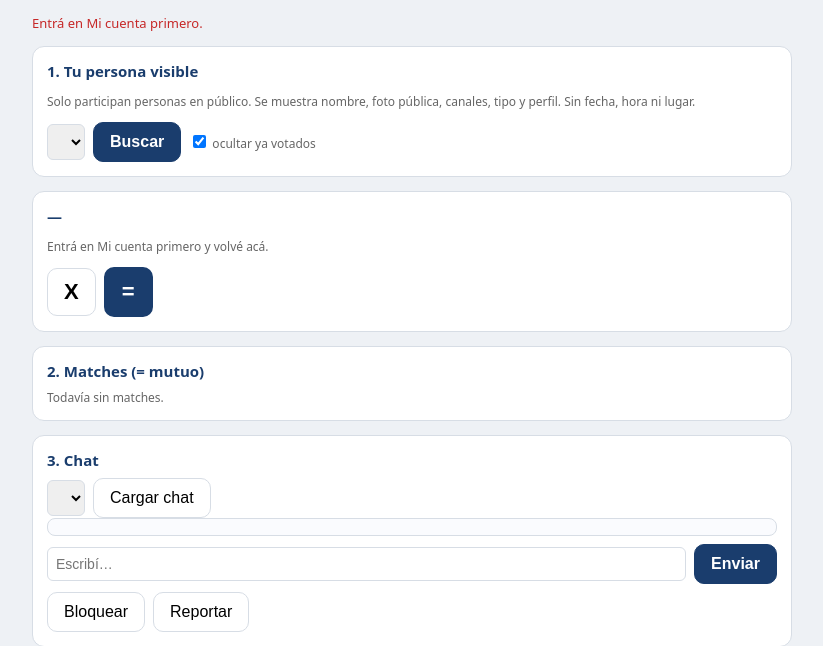
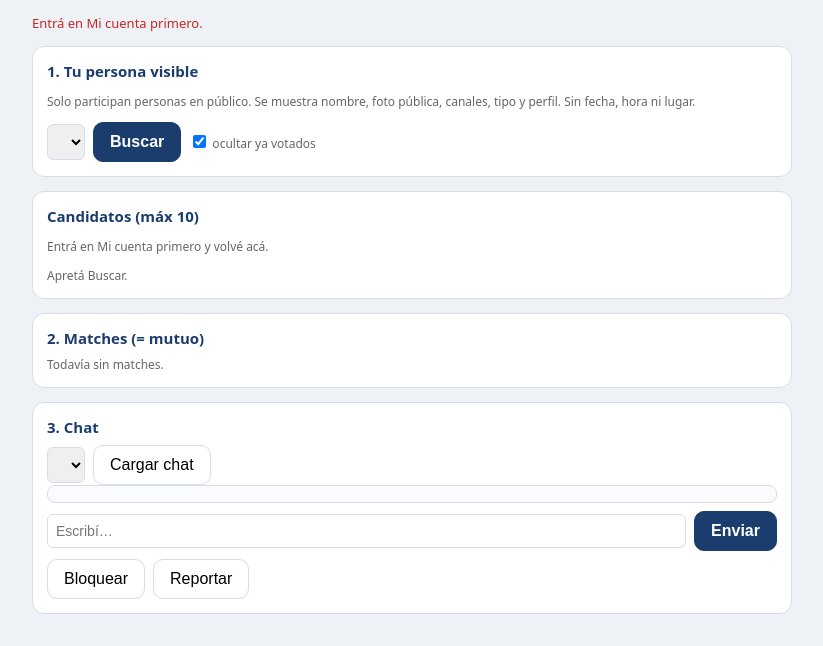
Before and after one commit to DouglasAdvaita/aurahumana, a Flask app: page /buscar in a window 1280 px wide. Shown: the part 43-689 px from the top of the page, without its empty margins (228-1051 px from the left). Run offline with Flask 3, Linux system fonts and the light colour scheme; lists and menus that the app fills with data are empty; some libraries are stand-ins or nearby versions.

Commit message:
mas de busqueda

```diff
--- a/templates/buscar.html
+++ b/templates/buscar.html
@@ -10,6 +10,12 @@ main{padding:14px;max-width:760px;margin:0 auto;display:grid;gap:14px}
 .card{background:#fff;border:1px solid var(--borde);border-radius:12px;padding:14px}
 h3{margin:0 0 8px;color:var(--azul);font-size:15px}
 .mini{color:#666;font-size:12px}
+.mini2{font-size:11px;color:#666;border:1px solid var(--borde);border-radius:8px;padding:2px 8px;background:#fff;cursor:pointer}
+.mini2.igual{font-weight:800;border-width:2px}
+#lista{display:grid;gap:10px}
+.item{border:1px solid var(--borde);border-radius:10px;padding:10px;background:#fafbfe}
+.item .top{display:flex;gap:6px;align-items:center;margin-bottom:6px}
+.item img{width:100%;max-width:220px;max-height:140px;object-fit:contain;border-radius:8px;background:#f3f5f8;display:block;margin:6px auto}
 .row{display:flex;gap:8px;flex-wrap:wrap;align-items:center}
 select,input,textarea{padding:8px;border:1px solid var(--borde);border-radius:6px;font-size:14px;max-width:100%}
 button{padding:10px 16px;border:1px solid var(--borde);background:#fff;border-radius:10px;cursor:pointer;font-size:16px}
@@ -32,12 +38,9 @@ button.equis{font-size:22px;font-weight:800}
 <p class="mini">Solo participan personas en público. Se muestra nombre, foto pública, canales, tipo y perfil. Sin fecha, hora ni lugar.</p>
 <div class="row"><select id="base"></select><button class="prim" id="btn-ver">Buscar</button>
 <label class="mini"><input type="checkbox" id="solo-nuevos" checked> ocultar ya votados</label></div></div>
-<div class="card"><h3 id="nombre">—</h3>
-<img id="foto" alt="" referrerpolicy="no-referrer"><p class="mini" id="detalle">Cargando tu sesión…</p>
-<div id="canales"></div>
-<div class="row" style="margin-top:10px">
-<button class="equis" id="btn-x" title="Ocultar">X</button>
-<button class="igual prim" id="btn-igual" title="Me gusta">=</button></div></div>
+<div class="card"><h3>Candidatos (máx 10)</h3>
+<p class="mini" id="detalle">Cargando tu sesión…</p>
+<div id="lista"><span class="mini">Apretá Buscar.</span></div></div>
 <div class="card"><h3>2. Matches (= mutuo)</h3><div id="matches" class="mini">Todavía sin matches.</div></div>
 <div class="card"><h3>3. Chat</h3>
 <div class="row"><select id="chat-con"></select><button id="btn-chat">Cargar chat</button></div>
@@ -47,7 +50,7 @@ button.equis{font-size:22px;font-weight:800}
 </main>
 <script>
 const $=id=>document.getElementById(id);
-let cola=[],actual=null;
+let cola=[];
 function msg(t,c){const m=$('msg');m.className=c||'';m.textContent=t||'';}
 function esc(s){return String(s==null?'':s).replace(/[&<>"]/g,c=>({'&':'&amp;','<':'&lt;','>':'&gt;','"':'&quot;'}[c]));}
 async function api(u,o){const r=await fetch(u,o||{});let j={};try{j=await r.json();}catch(e){}return{ok:r.ok,j};}
@@ -64,23 +67,29 @@ async function buscar(){
  msg('Buscando…');
  const r=await api('/api/buscar/candidatos?base='+encodeURIComponent(b)+'&solo_nuevos='+($('solo-nuevos').checked?'1':'0'));
  if(!r.ok){msg((r.j||{}).error||'Error','err');return;}
- cola=r.j.candidatos||[]; msg(cola.length?('Encontrados: '+cola.length):'Sin candidatos nuevos. Probá destildar el filtro.');
- siguiente();
+ cola=(r.j.candidatos||[]).slice(0,10); msg(cola.length?('Mostrando '+cola.length):'Sin candidatos nuevos. Probá destildar el filtro.');
+ pintar();
 }
-function siguiente(){
- actual=cola.shift()||null;
- if(!actual){$('nombre').textContent='—';$('detalle').textContent='No hay más por ahora.';$('canales').innerHTML='';$('foto').style.display='none';return;}
- $('nombre').textContent=actual.nombre;
- $('detalle').textContent=(actual.comunes||0)+' canales en común'+(actual.tipo_match?' · mismo tipo':'')+(actual.perfil_match?' · mismo perfil':'');
- $('canales').innerHTML=(actual.canales||[]).map(c=>'<span class="pill">'+esc(c)+'</span>').join('')+'<div class="mini">'+esc(actual.tipo||'')+' '+esc(actual.perfil||'')+'</div>';
- if(actual.foto){$('foto').src=actual.foto;$('foto').style.display='block';}else{$('foto').style.display='none';}
+function pintar(){
+ const box=$('lista');
+ if(!cola.length){box.innerHTML='<span class="mini">No hay más por ahora.</span>';return;}
+ box.innerHTML=cola.map((c,i)=>'<div class="item"><div class="top"><b>'+esc(c.nombre)+'</b>'
+  +'<span style="margin-left:auto"></span>'
+  +'<button class="mini2" data-x="'+i+'" title="Ocultar">X</button>'
+  +'<button class="mini2 igual" data-eq="'+i+'" title="Me gusta">=</button></div>'
+  +'<div class="mini">'+esc(c.comunes||0)+' en común'+(c.tipo_match?' · mismo tipo':'')+(c.perfil_match?' · mismo perfil':'')+' · '+esc(c.tipo||'')+' '+esc(c.perfil||'')+'</div>'
+  +(c.foto?'<img src="'+esc(c.foto)+'" alt="" referrerpolicy="no-referrer" loading="lazy">':'')
+  +'<div>'+(c.canales||[]).map(x=>'<span class="pill">'+esc(x)+'</span>').join('')+'</div></div>').join('');
+ box.querySelectorAll('[data-eq]').forEach(b=>{b.onclick=()=>votar(cola[+b.dataset.eq],'=');});
+ box.querySelectorAll('[data-x]').forEach(b=>{b.onclick=()=>votar(cola[+b.dataset.x],'X');});
 }
-async function votar(v){
- if(!actual)return;
- const r=await api('/api/buscar/votar',{method:'POST',headers:{'Content-Type':'application/json'},body:JSON.stringify({a_cuenta:actual.cuenta_id,a_nombre:actual.nombre,valor:v,de_nombre:$('base').value})});
+async function votar(cand,v){
+ if(!cand)return;
+ const r=await api('/api/buscar/votar',{method:'POST',headers:{'Content-Type':'application/json'},body:JSON.stringify({a_cuenta:cand.cuenta_id,a_nombre:cand.nombre,valor:v,de_nombre:$('base').value})});
  if(!r.ok){msg((r.j||{}).error||'Error','err');return;}
- if(r.j.match)msg('¡Match! Ya pueden chatear.','ok');else msg(v==='='?'Marcado con =. Si te devuelve =, hay match.':'Oculto con X.');
- await cargarMatches(); siguiente();
+ if(r.j.match)msg('¡Match con '+cand.nombre+'! Ya pueden chatear.','ok');else msg(v==='='?('= a '+cand.nombre+'. Si te devuelve =, hay match.'):('X a '+cand.nombre+'.'));
+ cola=cola.filter(x=>!(x.cuenta_id===cand.cuenta_id&&x.nombre===cand.nombre));
+ await cargarMatches(); pintar();
 }
 async function cargarMatches(){
  const r=await api('/api/buscar/matches'); if(!r.ok)return;
@@ -94,7 +103,7 @@ async function cargarChat(){
  const r=await api('/api/buscar/mensajes?con='+c); if(!r.ok)return;
  $('chat').innerHTML=(r.j.mensajes||[]).map(m=>'<div class="'+(m.mio?'mio':'')+'">'+esc(m.texto)+'</div>').join('')||'<span class="mini">Sin mensajes.</span>';
 }
-$('btn-ver').onclick=buscar; $('btn-x').onclick=()=>votar('X'); $('btn-igual').onclick=()=>votar('=');
+$('btn-ver').onclick=buscar;
 $('btn-chat').onclick=cargarChat;
 $('btn-enviar').onclick=async()=>{
  const c=$('chat-con').value,t=$('texto').value.trim(); if(!c||!t)return;
```
